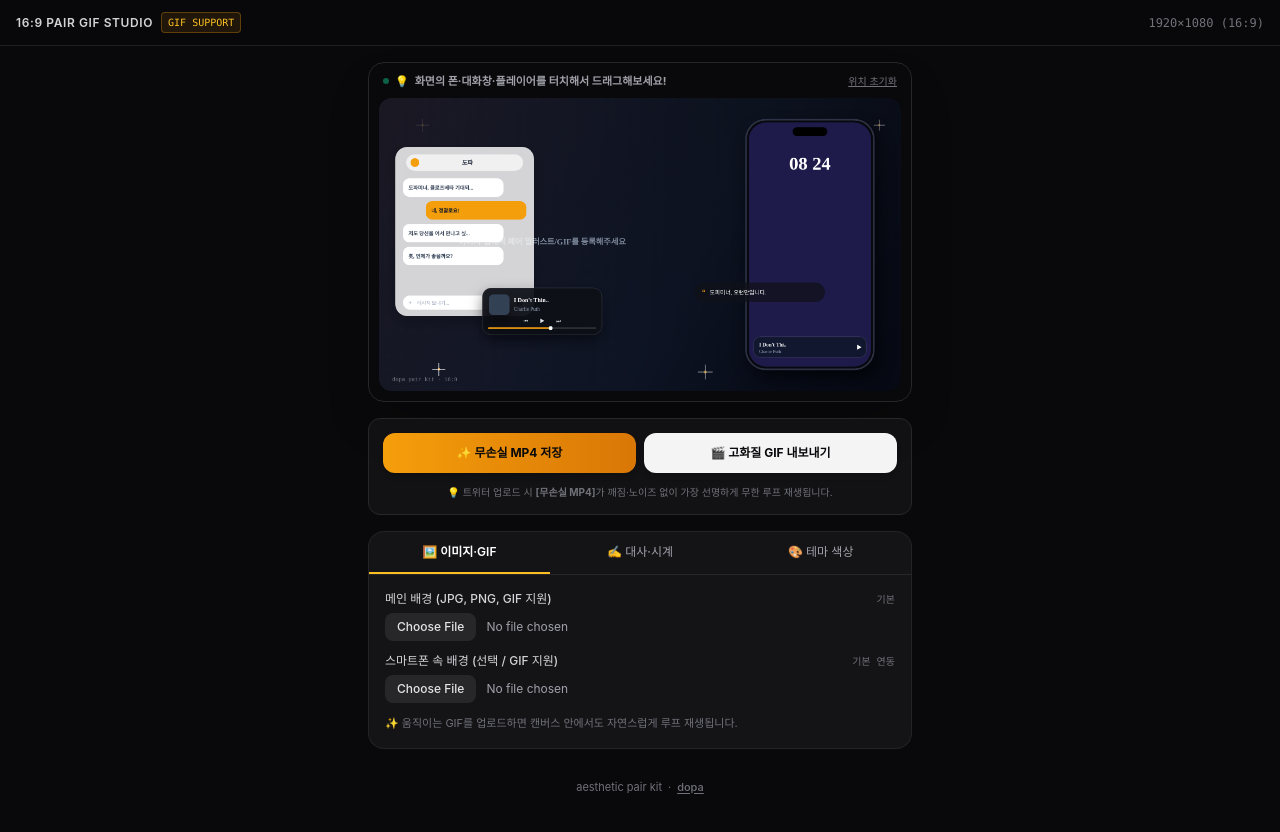
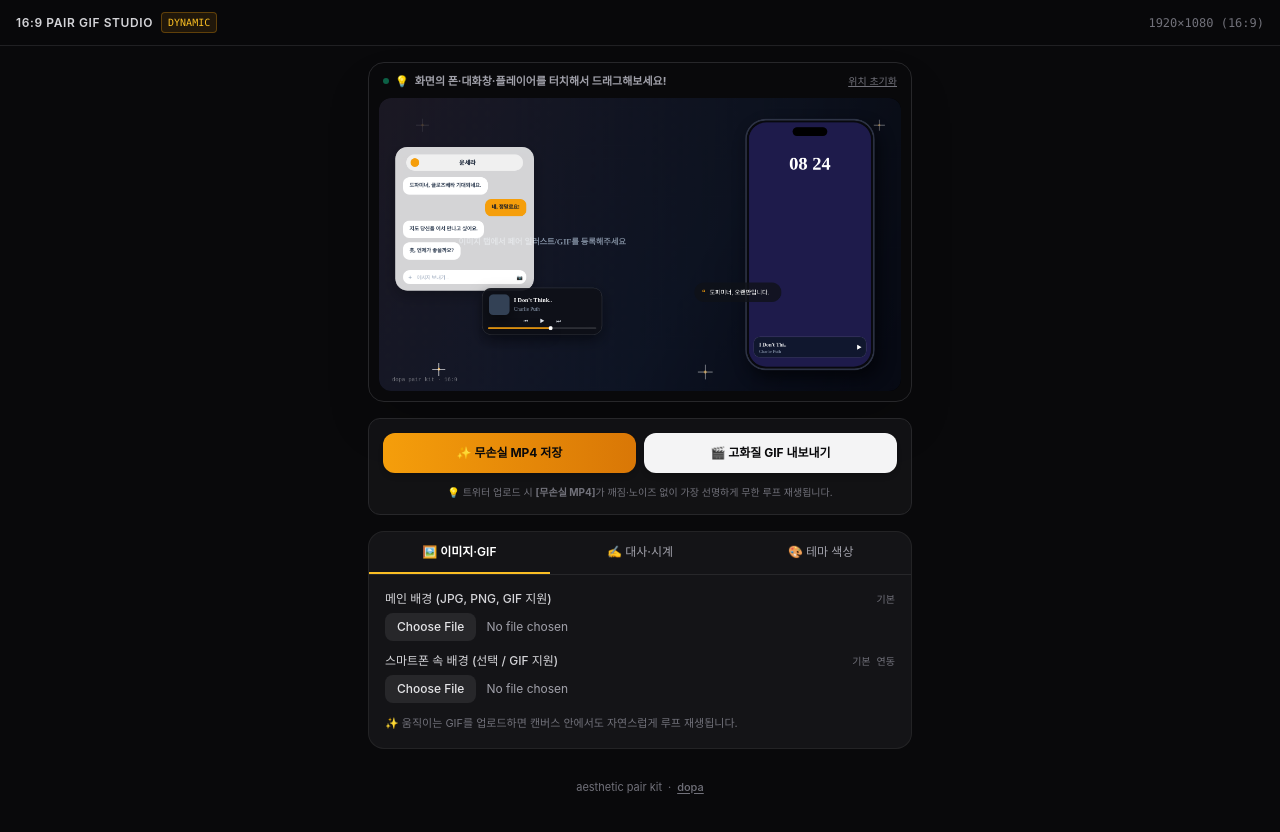
Before and after one commit to djatnqls08-byte/dopa-gif, a plain HTML site: page index.html in a window 1280 px wide. Drawn offline with nearby package versions, Linux system fonts and the light colour scheme; a web font is replaced by a local one.

Commit message:
Update index.html

```diff
--- a/index.html
+++ b/index.html
@@ -26,7 +26,7 @@
   <header class="border-b border-zinc-800/80 px-4 py-3 bg-[#09090b]/80 backdrop-blur sticky top-0 z-30 flex items-center justify-between">
     <div class="flex items-center space-x-2">
       <span class="text-xs font-semibold tracking-wider text-zinc-300 uppercase">16:9 Pair Gif Studio</span>
-      <span class="text-[10px] text-amber-400 bg-amber-500/10 border border-amber-500/30 px-1.5 py-0.5 rounded font-mono">GIF SUPPORT</span>
+      <span class="text-[10px] text-amber-400 bg-amber-500/10 border border-amber-500/30 px-1.5 py-0.5 rounded font-mono">DYNAMIC</span>
     </div>
     <span class="text-xs text-zinc-500 font-mono">1920×1080 (16:9)</span>
   </header>
@@ -114,12 +114,12 @@
           </p>
         </div>
 
-        <!-- [탭 2] 대사 & 아이폰 시계 & 재생바 토글 & 말풍선 -->
+        <!-- [탭 2] 대사 & 아이폰 시계 & 재생바 토글 & 말풍선 (예시 placeholder 적용) -->
         <div id="tab2" class="tab-content hidden space-y-4">
 
           <div>
             <label class="text-[11px] text-zinc-400">인용 대사 캡슐</label>
-            <input type="text" id="quoteText" value="도파미너, 오랜만입니다." class="w-full mt-1 bg-zinc-950 border border-zinc-800 rounded-lg px-3 py-2 text-xs text-white focus:outline-none focus:border-zinc-500">
+            <input type="text" id="quoteText" placeholder="예: 도파미너, 오랜만입니다." value="" class="w-full mt-1 bg-zinc-950 border border-zinc-800 rounded-lg px-3 py-2 text-xs text-white placeholder-zinc-500 focus:outline-none focus:border-zinc-500">
           </div>
 
           <!-- 아이폰 시계 커스텀 & 폰 속 재생바 토글 -->
@@ -133,7 +133,7 @@
               </div>
             </div>
 
-            <!-- 폰 화면 재생바 ON / OFF 토글 스위치 -->
+            <!-- 폰 화면 재생바 ON / OFF 토글 -->
             <div class="flex items-center justify-between pt-1 border-t border-zinc-800/80">
               <span class="text-[11px] text-zinc-400">폰 화면 속 재생바 표시</span>
               <button type="button" id="btnTogglePhonePlayer" class="px-2.5 py-1 rounded-md text-[10px] font-bold transition bg-emerald-500/20 text-emerald-400 border border-emerald-500/30">
@@ -144,35 +144,38 @@
             <div class="grid grid-cols-2 gap-2 pt-1">
               <div>
                 <label class="text-[10px] text-zinc-500">표시 시간</label>
-                <input type="text" id="phoneTime" value="08:24" class="w-full mt-0.5 bg-zinc-900 border border-zinc-800 rounded-lg px-2.5 py-1.5 text-xs text-white">
+                <input type="text" id="phoneTime" placeholder="예: 08:24" value="" class="w-full mt-0.5 bg-zinc-900 border border-zinc-800 rounded-lg px-2.5 py-1.5 text-xs text-white placeholder-zinc-500">
               </div>
               <div>
                 <label class="text-[10px] text-zinc-500">메신저 상대 이름</label>
-                <input type="text" id="senderName" value="도파" class="w-full mt-0.5 bg-zinc-900 border border-zinc-800 rounded-lg px-2.5 py-1.5 text-xs text-white">
+                <input type="text" id="senderName" placeholder="예: 윤세라" value="" class="w-full mt-0.5 bg-zinc-900 border border-zinc-800 rounded-lg px-2.5 py-1.5 text-xs text-white placeholder-zinc-500">
               </div>
             </div>
           </div>
 
-          <!-- 동적 말풍선 리스트 -->
+          <!-- 동적 말풍선 리스트 (빈 값 + placeholder 체계) -->
           <div class="space-y-2 border-t border-zinc-800 pt-3">
             <div class="flex items-center justify-between">
-              <span class="text-xs font-semibold text-zinc-300">💬 메신저 말풍선 목록</span>
+              <div>
+                <span class="text-xs font-semibold text-zinc-300">💬 메신저 말풍선</span>
+                <span class="text-[10px] text-zinc-500 ml-1">(글자 수에 따라 크기 자동 조절)</span>
+              </div>
               <button id="btnAddBubble" class="px-2.5 py-1 bg-amber-500/20 text-amber-300 hover:bg-amber-500/30 text-[11px] font-medium rounded-md transition border border-amber-500/30">
                 + 말풍선 추가
               </button>
             </div>
-            <div id="bubblesContainer" class="space-y-2 max-h-48 overflow-y-auto pr-1"></div>
+            <div id="bubblesContainer" class="space-y-2 max-h-56 overflow-y-auto pr-1"></div>
           </div>
 
           <!-- 음악 플레이어 정보 -->
           <div class="grid grid-cols-2 gap-2 pt-2 border-t border-zinc-800">
             <div>
               <label class="text-[11px] text-zinc-400">곡명</label>
-              <input type="text" id="songTitle" value="I Don't Thin.." class="w-full mt-1 bg-zinc-950 border border-zinc-800 rounded-lg px-3 py-2 text-xs text-white focus:outline-none focus:border-zinc-500">
+              <input type="text" id="songTitle" placeholder="예: I Don't Think That I Like Her" value="" class="w-full mt-1 bg-zinc-950 border border-zinc-800 rounded-lg px-3 py-2 text-xs text-white placeholder-zinc-500 focus:outline-none focus:border-zinc-500">
             </div>
             <div>
               <label class="text-[11px] text-zinc-400">가수 / 테마</label>
-              <input type="text" id="artistName" value="Charlie Puth" class="w-full mt-1 bg-zinc-950 border border-zinc-800 rounded-lg px-3 py-2 text-xs text-white focus:outline-none focus:border-zinc-500">
+              <input type="text" id="artistName" placeholder="예: Charlie Puth" value="" class="w-full mt-1 bg-zinc-950 border border-zinc-800 rounded-lg px-3 py-2 text-xs text-white placeholder-zinc-500 focus:outline-none focus:border-zinc-500">
             </div>
           </div>
         </div>
@@ -213,35 +216,56 @@
     const canvas = document.getElementById('previewCanvas');
     const ctx = canvas.getContext('2d');
 
-    // 미디어 상태 객체 (정적 이미지 또는 움직이는 GIF 프레임 목록)
-    let bgMedia = null;     // { isGif: bool, img: HTMLImageElement, frames: Canvas[], width, height }
+    let bgMedia = null;
     let phoneMedia = null;
     let animProgress = 0;
     let themeColor = '#f59e0b';
     let phoneClockPos = 'top';
-    let showPhonePlayer = true; // 폰 속 재생바 표시 여부
+    let showPhonePlayer = true;
 
-    // 오류 없는 둥근 사각형 유틸
+    // 안전한 둥근 사각형 유틸
     function drawRoundRect(c, x, y, w, h, r) {
+      const radius = Math.min(r, w / 2, h / 2);
       if (typeof c.roundRect === 'function') {
         c.beginPath();
-        c.roundRect(x, y, w, h, r);
+        c.roundRect(x, y, w, h, radius);
         c.closePath();
       } else {
         c.beginPath();
-        c.moveTo(x + r, y);
-        c.lineTo(x + w - r, y);
-        c.quadraticCurveTo(x + w, y, x + w, y + r);
-        c.lineTo(x + w, y + h - r);
-        c.quadraticCurveTo(x + w, y + h, x + w - r, y + h);
-        c.lineTo(x + r, y + h);
-        c.quadraticCurveTo(x, y + h, x, y + h - r);
-        c.lineTo(x, y + r);
-        c.quadraticCurveTo(x, y, x + r, y);
+        c.moveTo(x + radius, y);
+        c.lineTo(x + w - radius, y);
+        c.quadraticCurveTo(x + w, y, x + w, y + radius);
+        c.lineTo(x + w, y + h - radius);
+        c.quadraticCurveTo(x + w, y + h, x + w - radius, y + h);
+        c.lineTo(x + radius, y + h);
+        c.quadraticCurveTo(x, y + h, x, y + h - radius);
+        c.lineTo(x, y + radius);
+        c.quadraticCurveTo(x, y, x + radius, y);
         c.closePath();
       }
     }
     const roundRect = drawRoundRect;
+
+    // 텍스트 자동 줄바꿈 계산 함수 (캔버스 전용)
+    function getWrappedLines(context, text, maxWidth) {
+      if (!text) return [''];
+      const chars = Array.from(text);
+      const lines = [];
+      let currentLine = '';
+
+      for (let i = 0; i < chars.length; i++) {
+        const testLine = currentLine + chars[i];
+        const metrics = context.measureText(testLine);
+        if (metrics.width > maxWidth && currentLine.length > 0) {
+          lines.push(currentLine);
+          currentLine = chars[i];
+        } else {
+          currentLine = testLine;
+        }
+      }
+      if (currentLine) lines.push(currentLine);
+      return lines.length > 0 ? lines : [''];
+    }
 
     // 기본 위치
     const defaultElements = {
@@ -256,11 +280,12 @@
     let draggingItem = null;
     let dragOffset = { x: 0, y: 0 };
 
+    // ★ 말풍선 목록: value는 비워두고(빈 문자열) placeholder로 예시 문구 제공
     let chatBubbles = [
-      { side: 'left', text: '도파미너, 클로즈베타 기대되...' },
-      { side: 'right', text: '네, 정말로요!' },
-      { side: 'left', text: '저도 당신을 어서 만나고 싶...' },
-      { side: 'left', text: '훗, 언제가 좋을까요?' }
+      { side: 'left',  text: '', placeholder: '도파미너, 클로즈베타 기대되네요.' },
+      { side: 'right', text: '', placeholder: '네, 정말로요!' },
+      { side: 'left',  text: '', placeholder: '저도 당신을 어서 만나고 싶어요.' },
+      { side: 'left',  text: '', placeholder: '훗, 언제가 좋을까요?' }
     ];
 
     // DOM
@@ -313,6 +338,7 @@
       draw();
     });
 
+    // 말풍선 입력 목록 렌더링 (placeholder 예시 표시)
     function renderBubbleInputs() {
       bubblesContainer.innerHTML = '';
       chatBubbles.forEach((bubble, idx) => {
@@ -322,13 +348,11 @@
           <button class="toggle-side px-2 py-1 rounded text-[10px] font-bold ${bubble.side === 'left' ? 'bg-zinc-800 text-zinc-300' : 'bg-amber-500/20 text-amber-300'}" data-index="${idx}">
             ${bubble.side === 'left' ? '← 상대' : '나 →'}
           </button>
-          <input type="text" value="${bubble.text}" class="bubble-text flex-1 bg-transparent border-0 text-white text-xs px-1 focus:outline-none" data-index="${idx}">
+          <input type="text" value="${bubble.text}" placeholder="${bubble.placeholder}" class="bubble-text flex-1 bg-transparent border-0 text-white placeholder-zinc-500 text-xs px-1 focus:outline-none" data-index="${idx}">
           <button class="delete-bubble text-zinc-500 hover:text-red-400 px-1.5" data-index="${idx}">✕</button>
         `;
         bubblesContainer.appendChild(row);
       });
-
-      elements.chat.h = Math.max(260, 80 + chatBubbles.length * 48 + 40);
 
       document.querySelectorAll('.toggle-side').forEach(btn => {
         btn.addEventListener('click', (e) => {
@@ -357,7 +381,7 @@
     }
 
     btnAddBubble.addEventListener('click', () => {
-      chatBubbles.push({ side: 'left', text: '새로운 메시지' });
+      chatBubbles.push({ side: 'left', text: '', placeholder: '새로운 메시지를 입력하세요...' });
       renderBubbleInputs();
       draw();
     });
@@ -396,7 +420,7 @@
       draw();
     });
 
-    // ================= GIF & 정적 이미지 하이브리드 로더 =================
+    // GIF & 정적 이미지 하이브리드 로더
     async function loadMediaFile(file, statusEl) {
       if (!file) return null;
       const isGif = file.type === 'image/gif' || file.name.toLowerCase().endsWith('.gif');
@@ -447,7 +471,6 @@
         }
       }
 
-      // 일반 이미지 또는 GIF 파싱 fallback
       return new Promise((resolve) => {
         const reader = new FileReader();
         reader.onload = (e) => {
@@ -476,7 +499,6 @@
       }
     });
 
-    // 현재 애니메이션 진행도(0.0~1.0)에 맞는 프레임 추출 함수
     function getDrawableSource(media, prog) {
       if (!media) return null;
       if (media.isGif && media.frames && media.frames.length > 0) {
@@ -546,7 +568,7 @@
     function draw(prog = animProgress) {
       ctx.clearRect(0, 0, canvas.width, canvas.height);
 
-      // 1. 전체 배경 (정적 이미지 또는 움직이는 GIF 프레임)
+      // 1. 전체 배경
       const bgSource = getDrawableSource(bgMedia, prog);
       if (bgSource && bgMedia) {
         const scale = Math.max(canvas.width / bgMedia.width, canvas.height / bgMedia.height);
@@ -567,7 +589,7 @@
         ctx.fillText('이미지 탭에서 페어 일러스트/GIF를 등록해주세요', 300, 270);
       }
 
-      // 우측 비네팅
+      // 우측 가독성 비네팅
       const rightVignette = ctx.createLinearGradient(200, 0, canvas.width, 0);
       rightVignette.addColorStop(0, 'rgba(10, 12, 18, 0.05)');
       rightVignette.addColorStop(0.5, 'rgba(10, 12, 18, 0.35)');
@@ -575,7 +597,7 @@
       ctx.fillStyle = rightVignette;
       ctx.fillRect(0, 0, canvas.width, canvas.height);
 
-      // 2. 글리터 별빛 (얼굴 안 가리는 외곽 안전지대)
+      // 2. 글리터 별빛
       renderGlitterStars(prog);
 
       // 3. 레이어 드로잉
@@ -633,15 +655,19 @@
       });
     }
 
-    // 인용 대사 캡슐 (테두리 라인 없음)
+    // 인용 대사 캡슐 (글자 수에 따라 캡슐 너비 자동 조절)
     function renderTopQuotePill() {
       const it = elements.quote;
-      const text = quoteText.value.trim();
+      const text = quoteText.value.trim() || quoteText.placeholder.replace('예: ', '');
       if (!text) return;
 
       ctx.save();
+      ctx.font = '500 11px Pretendard';
+      const textWidth = ctx.measureText(text).width;
+      it.w = Math.max(160, Math.round(textWidth + 48));
+
       drawRoundRect(ctx, it.x, it.y, it.w, it.h, it.h / 2);
-      ctx.fillStyle = 'rgba(15, 17, 24, 0.75)';
+      ctx.fillStyle = 'rgba(15, 17, 24, 0.78)';
       ctx.fill();
 
       ctx.fillStyle = themeColor;
@@ -650,16 +676,44 @@
       ctx.fillText('“', it.x + 14, it.y + 22);
 
       ctx.fillStyle = '#ffffff';
-      ctx.font = '500 10.5px Pretendard';
-      ctx.fillText(text.length > 21 ? text.slice(0, 21) + '...' : text, it.x + 28, it.y + 22);
+      ctx.font = '500 11px Pretendard';
+      ctx.fillText(text, it.x + 28, it.y + 22);
       ctx.restore();
     }
 
-    // 메신저 창 (요청: 타이핑 & 팝업 속도 차분하게 감속)
+    // ★ 메신저 창: 글자 수에 맞춰 말풍선 가로 폭 및 높이 자동 조절 (줄바꿈 지원)
     function renderGlassChatWindow(prog) {
       const it = elements.chat;
+      const name = senderName.value.trim() || senderName.placeholder.replace('예: ', '');
 
+      // 1. 각 말풍선의 동적 크기(가로, 세로, 줄바꿈) 미리 계산
       ctx.save();
+      ctx.font = 'bold 9.5px Pretendard';
+      const maxTextWidth = it.w - 56; // 말풍선 텍스트 최대 폭 (약 199px)
+
+      const bubbleLayouts = chatBubbles.map(bubble => {
+        const text = bubble.text.trim() || bubble.placeholder;
+        const lines = getWrappedLines(ctx, text, maxTextWidth);
+
+        let maxLineWidth = 0;
+        lines.forEach(line => {
+          const w = ctx.measureText(line).width;
+          if (w > maxLineWidth) maxLineWidth = w;
+        });
+
+        // 가변 너비: 글자가 짧으면 꼭 맞게 축소, 글자가 길면 최대 폭까지 확장
+        const bw = Math.min(it.w - 32, Math.max(46, Math.round(maxLineWidth + 24)));
+        // 가변 높이: 1줄일 때 32px, 2줄 이상일 때 줄 수에 맞춰 확장
+        const bh = Math.max(32, 16 + lines.length * 14.5);
+
+        return { text, lines, bw, bh, side: bubble.side };
+      });
+
+      // 대화창 전체 높이 = 말풍선들의 높이 합 + 여백 (자동 확장)
+      const totalBubblesHeight = bubbleLayouts.reduce((sum, b) => sum + b.bh + 8, 0);
+      it.h = Math.max(260, Math.round(totalBubblesHeight + 105));
+
+      // 2. 대화창 반투명 글래스 본체 렌더링
       ctx.shadowColor = 'rgba(0, 0, 0, 0.3)';
       ctx.shadowBlur = 24;
       ctx.shadowOffsetY = 10;
@@ -684,12 +738,10 @@
       ctx.fillStyle = '#1e293b';
       ctx.font = 'bold 11px Pretendard';
       ctx.textAlign = 'center';
-      ctx.fillText(senderName.value, hx + hw / 2 + 5, hy + 19);
+      ctx.fillText(name, hx + hw / 2 + 5, hy + 19);
 
-      // 여유로운 말풍선 전환 타이밍:
-      // 전체 0.0 ~ 0.65 동안 한 개씩 차례대로 타이핑되고 나타남
-      // 0.65 ~ 1.0 (루프의 35%) 동안은 전체 완성 상태로 차분히 유지
-      const total = chatBubbles.length;
+      // 3. 차분한 순차 타이핑 및 등장 타이밍
+      const total = bubbleLayouts.length;
       const revealWindow = 0.65;
       const stepDuration = revealWindow / total;
 
@@ -702,7 +754,6 @@
         const currentStep = prog / stepDuration;
         visibleCount = Math.floor(currentStep);
         const subProgress = currentStep - visibleCount;
-        // 각 스텝의 전반부 45% 동안 점 3개 타이핑 모션 표시
         if (subProgress < 0.45 && visibleCount < total) {
           typingIndex = visibleCount;
         } else {
@@ -710,48 +761,51 @@
         }
       }
 
-      let currentY = it.y + 58;
+      let currentY = it.y + 56;
 
-      chatBubbles.forEach((bubble, idx) => {
-        const isLeft = bubble.side === 'left';
-        const bw = Math.min(185, it.w - 40);
-        const bh = 34;
-        const bx = isLeft ? (it.x + 14) : (it.x + it.w - bw - 14);
+      bubbleLayouts.forEach((layout, idx) => {
+        const isLeft = layout.side === 'left';
+        // 가변 너비에 따른 X 좌표 정렬 (상대방: 왼쪽, 나: 오른쪽)
+        const bx = isLeft ? (it.x + 14) : (it.x + it.w - layout.bw - 14);
 
         if (idx < visibleCount) {
-          drawRoundRect(ctx, bx, currentY, bw, bh, 12);
+          // 말풍선 본체 (글자 수에 맞춰 자동 피팅된 크기)
+          drawRoundRect(ctx, bx, currentY, layout.bw, layout.bh, 12);
           if (isLeft) {
             ctx.fillStyle = '#ffffff';
             ctx.fill();
             ctx.fillStyle = '#334155';
-            ctx.font = 'bold 9.5px Pretendard';
-            ctx.textAlign = 'left';
-            ctx.fillText(bubble.text.length > 15 ? bubble.text.slice(0, 15) + '...' : bubble.text, bx + 10, currentY + 21);
           } else {
             ctx.fillStyle = themeColor;
             ctx.fill();
             ctx.fillStyle = '#0f172a';
-            ctx.font = 'bold 9.5px Pretendard';
-            ctx.textAlign = 'left';
-            ctx.fillText(bubble.text.length > 15 ? bubble.text.slice(0, 15) + '...' : bubble.text, bx + 10, currentY + 21);
           }
+
+          // 텍스트 줄단위 렌더링 (글자 잘림 100% 없음)
+          ctx.font = 'bold 9.5px Pretendard';
+          ctx.textAlign = 'left';
+          layout.lines.forEach((line, lineIdx) => {
+            ctx.fillText(line, bx + 12, currentY + 18 + lineIdx * 14.5);
+          });
+
+          currentY += layout.bh + 8;
         } else if (idx === typingIndex) {
-          // 타이핑 중 '...'
+          // '...' 타이핑 중 인디케이터
           const tw = 48, th = 28;
           const tx = isLeft ? (it.x + 14) : (it.x + it.w - tw - 14);
-          drawRoundRect(ctx, tx, currentY + 3, tw, th, 14);
+          drawRoundRect(ctx, tx, currentY + 2, tw, th, 14);
           ctx.fillStyle = isLeft ? '#ffffff' : themeColor;
           ctx.fill();
 
           for (let d = 0; d < 3; d++) {
             const bounce = Math.sin((prog * 20 + d * 0.5) * Math.PI) * 2;
             ctx.beginPath();
-            ctx.arc(tx + 14 + d * 10, currentY + 17 + bounce, 2, 0, Math.PI * 2);
+            ctx.arc(tx + 14 + d * 10, currentY + 16 + bounce, 2, 0, Math.PI * 2);
             ctx.fillStyle = isLeft ? '#64748b' : '#0f172a';
             ctx.fill();
           }
+          currentY += th + 10;
         }
-        currentY += 42;
       });
 
       // 하단 입력바
@@ -772,6 +826,8 @@
     // 미니 뮤직 플레이어
     function renderFloatingMusicPlayer(prog) {
       const it = elements.player;
+      const title = songTitle.value.trim() || songTitle.placeholder.replace('예: ', '');
+      const artist = artistName.value.trim() || artistName.placeholder.replace('예: ', '');
 
       ctx.save();
       ctx.shadowColor = 'rgba(0, 0, 0, 0.45)';
@@ -801,11 +857,11 @@
       ctx.fillStyle = '#ffffff';
       ctx.font = 'bold 11px Pretendard';
       ctx.textAlign = 'left';
-      ctx.fillText(songTitle.value.length > 12 ? songTitle.value.slice(0, 12) + '..' : songTitle.value, it.x + 58, it.y + 26);
+      ctx.fillText(title.length > 13 ? title.slice(0, 13) + '..' : title, it.x + 58, it.y + 26);
 
       ctx.fillStyle = '#94a3b8';
       ctx.font = '9.5px Pretendard';
-      ctx.fillText(artistName.value.length > 14 ? artistName.value.slice(0, 14) + '..' : artistName.value, it.x + 58, it.y + 42);
+      ctx.fillText(artist.length > 15 ? artist.slice(0, 15) + '..' : artist, it.x + 58, it.y + 42);
 
       ctx.fillStyle = '#e2e8f0';
       ctx.font = '9px sans-serif';
@@ -838,9 +894,12 @@
       ctx.restore();
     }
 
-    // 아이폰 목업 (요청: 폰 화면 GIF 렌더링 + 재생바 하단 고정 및 ON/OFF 토글)
+    // 아이폰 목업
     function renderIPhone16(prog) {
       const it = elements.phone;
+      const title = songTitle.value.trim() || songTitle.placeholder.replace('예: ', '');
+      const artist = artistName.value.trim() || artistName.placeholder.replace('예: ', '');
+      const rawTime = phoneTime.value.trim() || phoneTime.placeholder.replace('예: ', '');
 
       ctx.save();
       ctx.shadowColor = 'rgba(0, 0, 0, 0.55)';
@@ -860,7 +919,6 @@
       drawRoundRect(ctx, it.x + 5, it.y + 5, it.w - 10, it.h - 10, 32);
       ctx.clip();
 
-      // 폰 내부 미디어 (GIF 또는 정적 이미지)
       const curMedia = phoneMedia || bgMedia;
       const phoneSource = getDrawableSource(curMedia, prog);
       if (phoneSource && curMedia) {
@@ -879,19 +937,19 @@
       ctx.fillStyle = '#000000';
       ctx.fill();
 
-      // 시계 (상단 / 중단 / 하단 동적 Y 좌표)
+      // 시계
       let clockY = it.y + 92;
       if (phoneClockPos === 'middle') clockY = it.y + 220;
       if (phoneClockPos === 'bottom') clockY = it.y + 360;
 
       const colon = prog < 0.5 ? ':' : ' ';
-      const timeVal = phoneTime.value.includes(':') ? phoneTime.value.replace(':', colon) : phoneTime.value;
+      const timeVal = rawTime.includes(':') ? rawTime.replace(':', colon) : rawTime;
       ctx.fillStyle = '#ffffff';
       ctx.font = 'bold 34px Pretendard';
       ctx.textAlign = 'center';
       ctx.fillText(timeVal, it.x + it.w / 2, clockY);
 
-      // 하단 플레이어 미니 바 (요청: ON/OFF 스위치에 따라 렌더링, 위치는 항상 하단 고정)
+      // 하단 플레이어 미니 바 (항상 하단에 깔끔하게 고정)
       if (showPhonePlayer) {
         const ipX = it.x + 14, ipY = it.y + it.h - 60, ipW = it.w - 28, ipH = 38;
         drawRoundRect(ctx, ipX, ipY, ipW, ipH, 12);
@@ -903,11 +961,11 @@
         ctx.fillStyle = '#ffffff';
         ctx.font = 'bold 9.5px Pretendard';
         ctx.textAlign = 'left';
-        ctx.fillText(songTitle.value.length > 11 ? songTitle.value.slice(0, 11) + '..' : songTitle.value, ipX + 10, ipY + 18);
+        ctx.fillText(title.length > 11 ? title.slice(0, 11) + '..' : title, ipX + 10, ipY + 18);
 
         ctx.fillStyle = '#94a3b8';
         ctx.font = '8px Pretendard';
-        ctx.fillText(artistName.value.length > 13 ? artistName.value.slice(0, 13) + '..' : artistName.value, ipX + 10, ipY + 30);
+        ctx.fillText(artist.length > 13 ? artist.slice(0, 13) + '..' : artist, ipX + 10, ipY + 30);
 
         ctx.fillStyle = '#ffffff';
         ctx.font = '10px sans-serif';
@@ -917,7 +975,7 @@
       ctx.restore();
     }
 
-    // 템포 최적화: 약 7초 주기로 부드럽고 여유롭게 회전
+    // 7초 주기로 부드럽게 루프
     draw(0);
     setInterval(() => {
       animProgress = (animProgress + 0.007) % 1;
@@ -942,7 +1000,7 @@
       loadingStatus.classList.remove('hidden');
       resultArea.classList.add('hidden');
       progressBar.style.width = '15%';
-      statusMsg.textContent = '부드러운 프레임 캡처 중...';
+      statusMsg.textContent = '프레임 캡처 중...';
 
       const frames = [];
       const totalFrames = 16;
```
